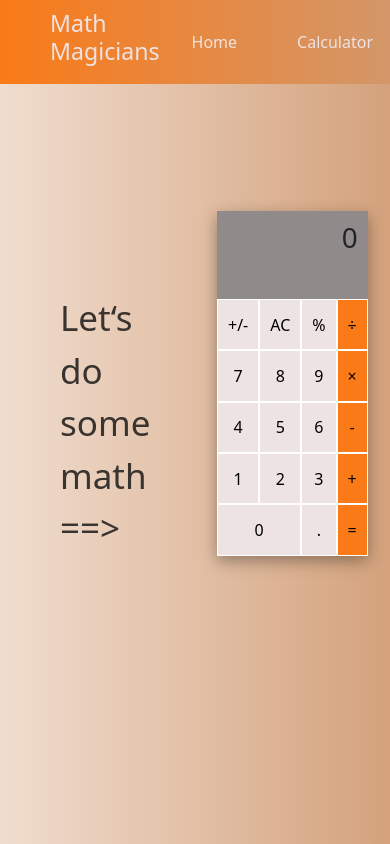
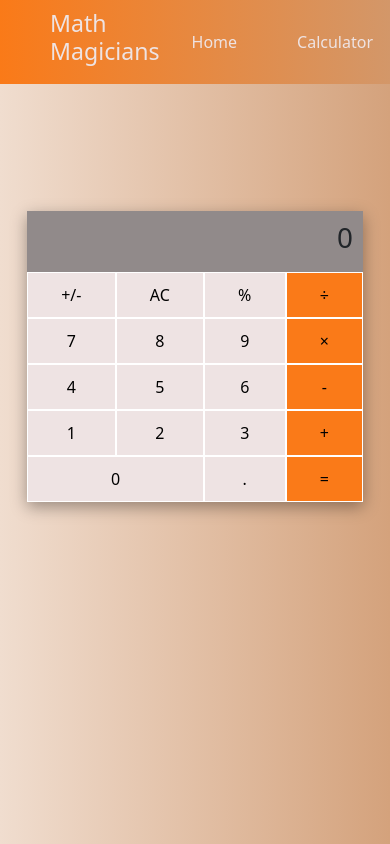
Before and after one commit to Ibizugbe/math-Magician, a React (Create React App) app: page /components/Calculator in a window 390 px wide. Shown: the top 844 px of the page. Built offline with nearby package versions, Linux system fonts and the light colour scheme.

Commit message:
Update Calculator.js

```diff
--- a/src/components/Calculator.js
+++ b/src/components/Calculator.js
@@ -24,12 +24,12 @@ const Calculator = () => {
       <main>
         <div className="container-fluid">
           <div className="row">
-            <div className="col-6 pt-5 mt-5">
+            <div className="d-none d-lg-block col-12 col-lg-6 pt-5 mt-5">
               <p className="calculator-text pt-5 mt-5 ps-5 animate__animated animate__zoomInUp">
                 Let&lsquo;s do some math ==&gt;
               </p>
             </div>
-            <div className="col-6 d-flex justify-content-center pt-5 mt-5">
+            <div className="col-12 col-lg-6 d-flex justify-content-center pt-5 mt-5">
               <div className="calculator-container animate__animated animate__rubberBand">
                 <div
                   className="calculator-display animate__animated animate__bounceInRight"
```
